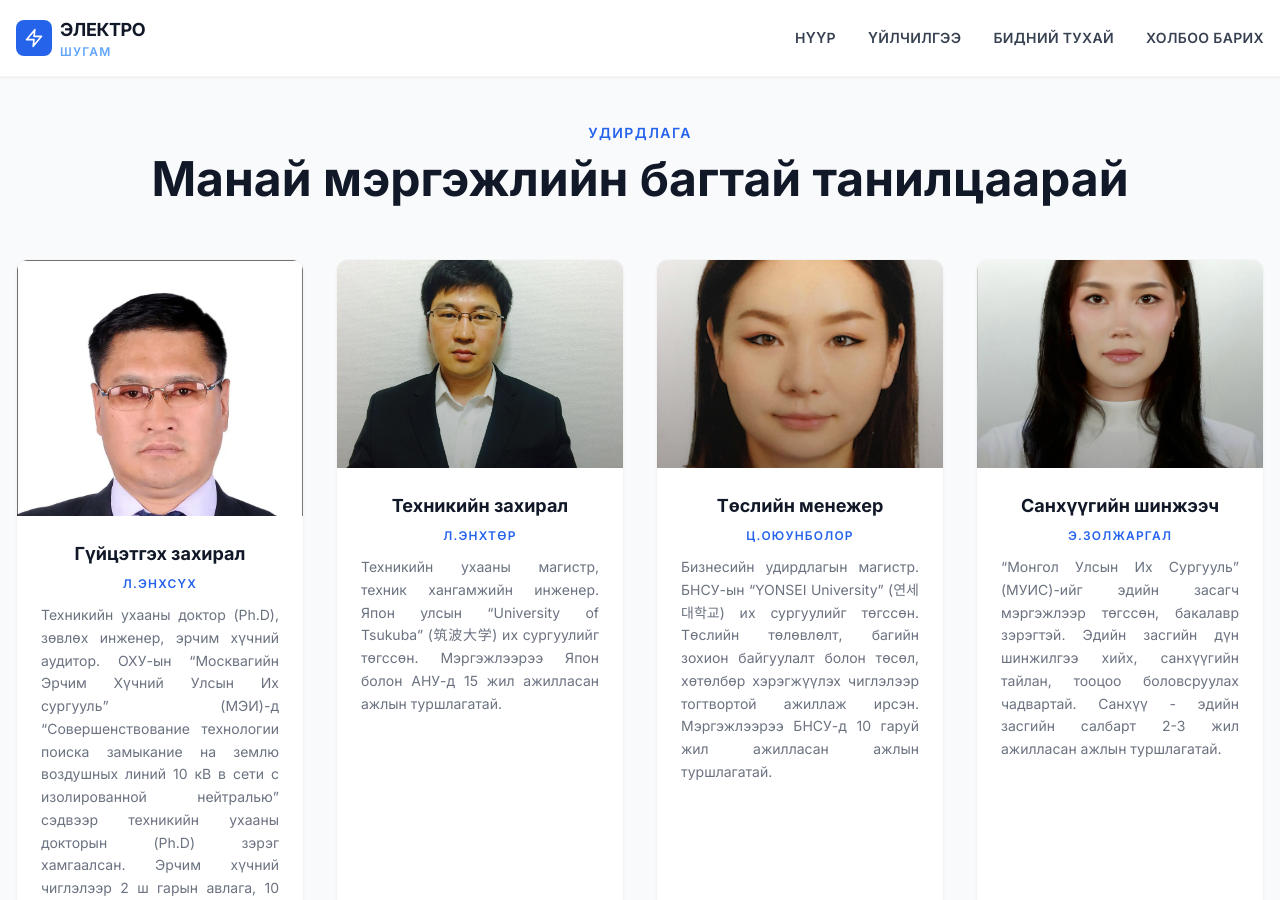
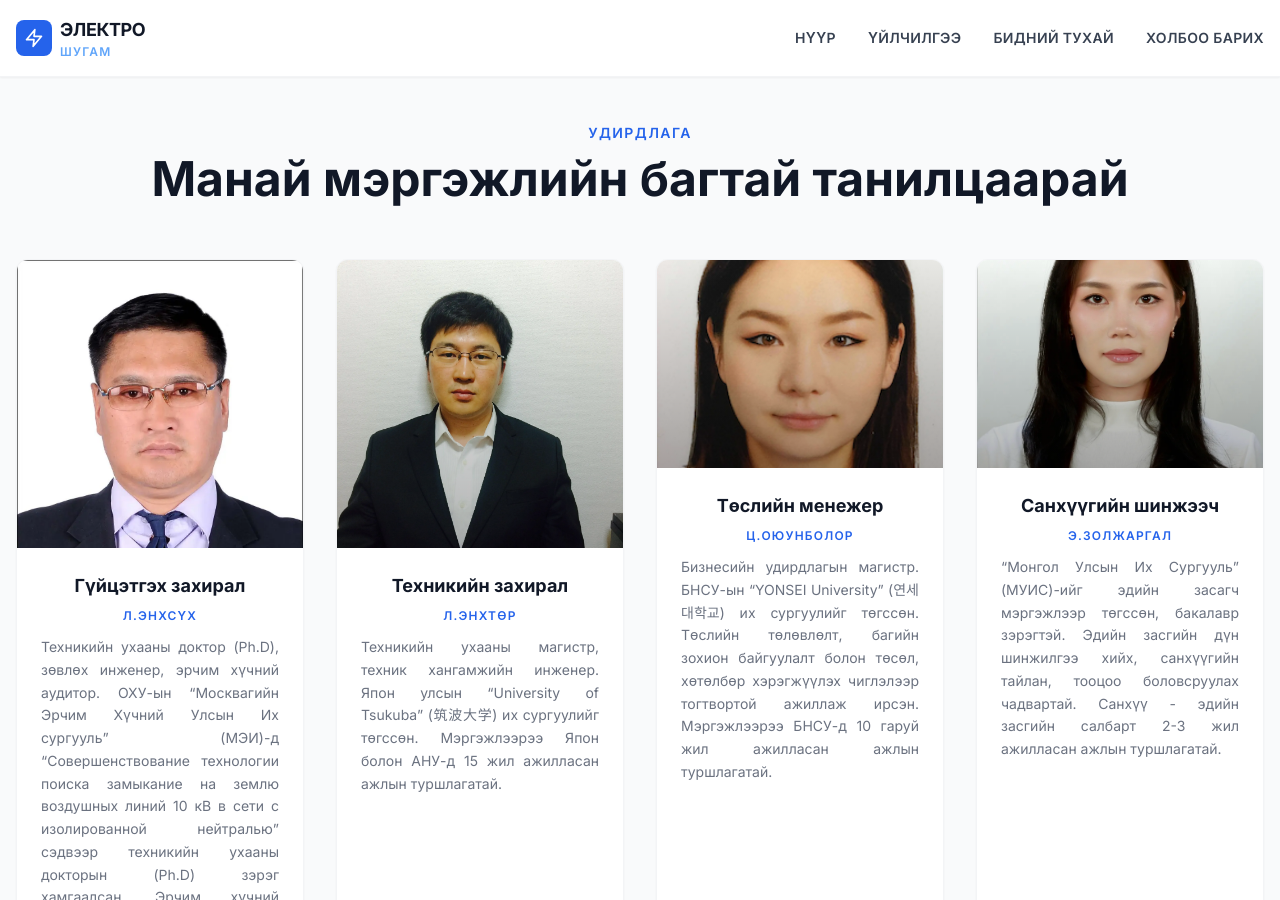
Before and after one commit to electroshugam/electroshugam_web_new, a Jekyll site: the page built from index.html, in a window 1280 px wide and 900 px high, scrolled down 3236 px. Built offline with Jekyll 4.4.1, drawn with Linux system fonts in a browser that asks for light colours; nearby versions of some CDN libraries.

Commit message:
fig update

```diff
--- a/index.html
+++ b/index.html
@@ -216,7 +216,7 @@ body_class: hero-dark
     <div class="grid grid-cols-1 md:grid-cols-2 xl:grid-cols-4 gap-8">
       <!-- Service 1 -->
       <div class="service-card group bg-white rounded-xl overflow-hidden shadow-sm hover:shadow-xl transition-all duration-300 border border-gray-100 hover:border-blue-100">
-      <div class="relative h-64 overflow-hidden">
+      <div class="relative h-72 overflow-hidden">
 
       <!-- zoom layer -->
           <img
@@ -235,8 +235,9 @@ body_class: hero-dark
       </div>
       <!-- Service 2 -->
       <div class="service-card group bg-white rounded-xl overflow-hidden shadow-sm hover:shadow-xl transition-all duration-300 border border-gray-100 hover:border-blue-100">
-        <div class="relative h-52 overflow-hidden">
-          <img src="{{ '/media/enkhtur.webp' | relative_url }}" alt="Техникийн захирал" class="service-image w-full h-full object-cover">
+        <div class="relative h-72 overflow-hidden">
+          <img src="{{ '/media/enkhtur.webp' | relative_url }}" alt="Техникийн захирал"
+               class="service-image w-full h-full object-cover object-top">
           <div class="absolute inset-0 bg-gradient-to-t from-black/30 to-transparent"></div>
         </div>
         <div class="p-6">
```
